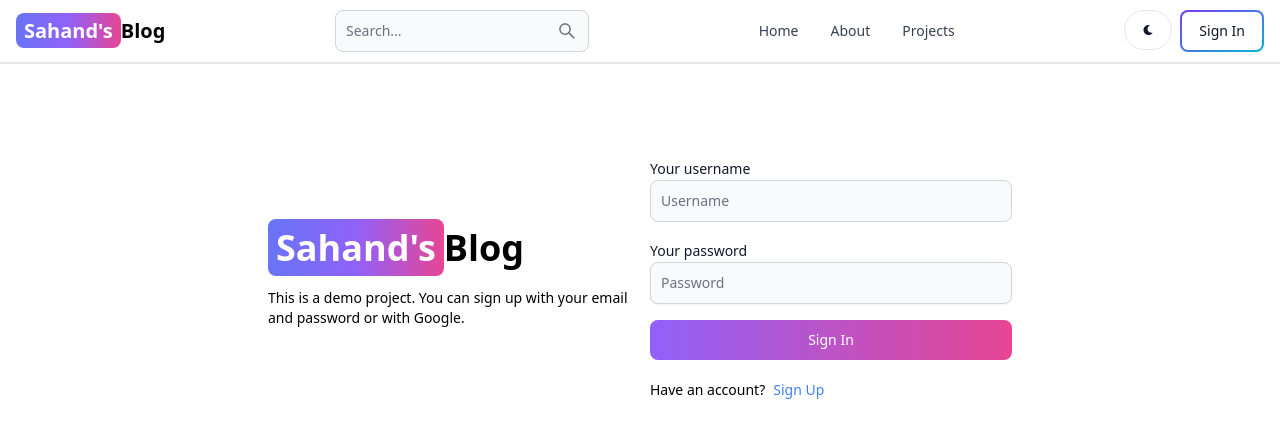
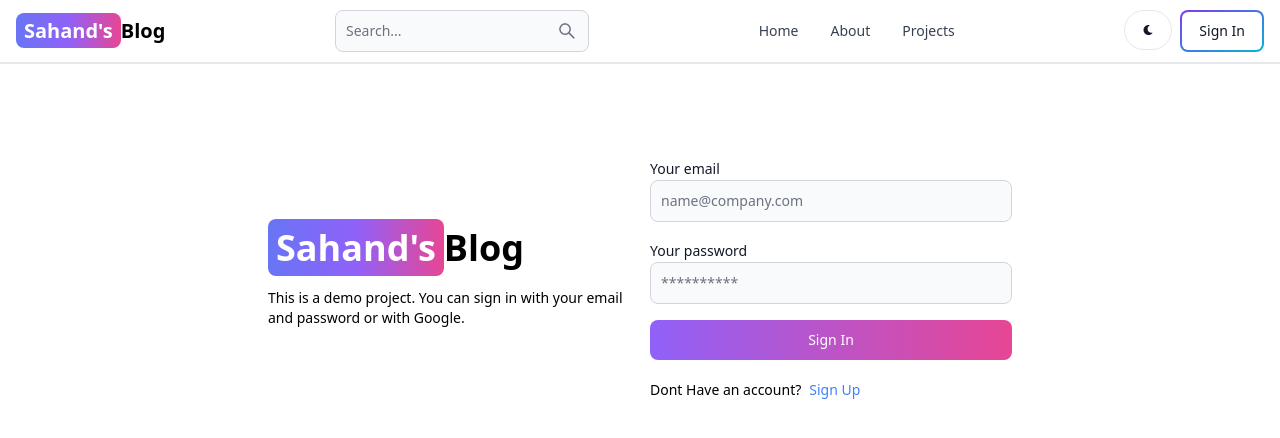
Before and after one commit to Lovemysi/mern-blog, a React (Vite) app in the folder client/: page /sign-in in a window 1280 px wide. Shown: the top 438 px of the page. Built offline with nearby package versions, Linux system fonts and the light colour scheme.

Commit message:
complete signin page functionality

```diff
--- a/client/src/pages/SignIn.jsx
+++ b/client/src/pages/SignIn.jsx
@@ -1,11 +1,48 @@
-import React from "react";
-import { Button, TextInput, Label } from "flowbite-react";
-import { Link } from "react-router-dom";
+import { Alert, Button, Label, Spinner, TextInput } from "flowbite-react";
+import { useState } from "react";
+import { Link, useNavigate } from "react-router-dom";
+
 export default function SignIn() {
+  // 确定流程后定义需要的变量
+  const { formData, setFormData } = useState({});
+  const { errorMessage, setErrorMessage } = useState(null);
+  const { loading, setLoading } = useState(false);
+  const naigate = useNavigate();
+  // 1. 监听输入并替换值
+  const handleChange = (e) => {
+    setFormData({ ...formData, [e.target.id]: e.target.value.trim() }); //细节 : 使用trim移除空白字符返回新字符
+  };
+  // 2. 点击登录按钮
+  const handleSubmit = async (e) => {
+    e.preventDefault();
+    if (!formData.email || !formData.password) {
+      return setErrorHandler("Please fill out all fields");
+    }
+    try {
+      setLoading(true);
+      setErrorMessage(null);
+      const res = await fetch("/api/auth/signin", {
+        method: "POST",
+        headers: { "Content-Type": "application/json" },
+        body: JSON.stringify(formData), // 将javascript对象值转换为json字符串
+      });
+
+      const data = await res.json();
+      if (data.success === false) {
+        return setErrorMessage(data.message);
+      }
+      setLoading(false);
+      if (res.ok) {
+        naigate("/");
+      }
+    } catch (error) {
+      setErrorMessage(error);
+      setLoading(false);
+    }
+  };
+
   return (
-    // content-wrap
     <div className="min-h-screen mt-20">
-      {/* content */}
       <div className="flex p-3 max-w-3xl mx-auto flex-col md:flex-row md:items-center gap-5">
         {/* left */}
         <div className="flex-1">
@@ -13,38 +50,61 @@
             <span className="px-2 py-1 bg-gradient-to-r from-indigo-500 via-purple-500 to-pink-500 rounded-lg text-white">
               Sahand's
             </span>
-            <span>Blog</span>
+            Blog
           </Link>
           <p className="text-sm mt-5">
-            This is a demo project. You can sign up with your email and password
+            This is a demo project. You can sign in with your email and password
             or with Google.
           </p>
         </div>
         {/* right */}
+
         <div className="flex-1">
-          <form className="flex flex-col gap-4">
+          <form className="flex flex-col gap-4" onSubmit={handleSubmit}>
             <div>
-              <Label value="Your username" />
-              <TextInput type="text" placeholder="Username" id="username" />
+              <Label value="Your email" />
+              <TextInput
+                type="email"
+                placeholder="name@company.com"
+                id="email"
+                onChange={handleChange}
+              />
             </div>
             <div>
               <Label value="Your password" />
               <TextInput
+                type="password"
+                placeholder="**********"
                 id="password"
-                type="password"
-                placeholder="Password"
-                required
-                shadow
+                onChange={handleChange}
               />
             </div>
-            <Button gradientDuoTone="purpleToPink">Sign In</Button>
+            <Button
+              gradientDuoTone="purpleToPink"
+              type="submit"
+              disabled={loading}
+            >
+              {loading ? (
+                <>
+                  <Spinner size="sm" />
+                  <span className="pl-3">Loading...</span>
+                </>
+              ) : (
+                "Sign In"
+              )}
+            </Button>
           </form>
           <div className="flex gap-2 text-sm mt-5">
-            <span>Have an account?</span>
+            <span>Dont Have an account?</span>
             <Link to="/sign-up" className="text-blue-500">
               Sign Up
             </Link>
           </div>
+          {errorMessage && (
+            <Alert className="mt-5" color="failure">
+              {errorMessage}
+            </Alert>
+          )}
         </div>
       </div>
     </div>
```
